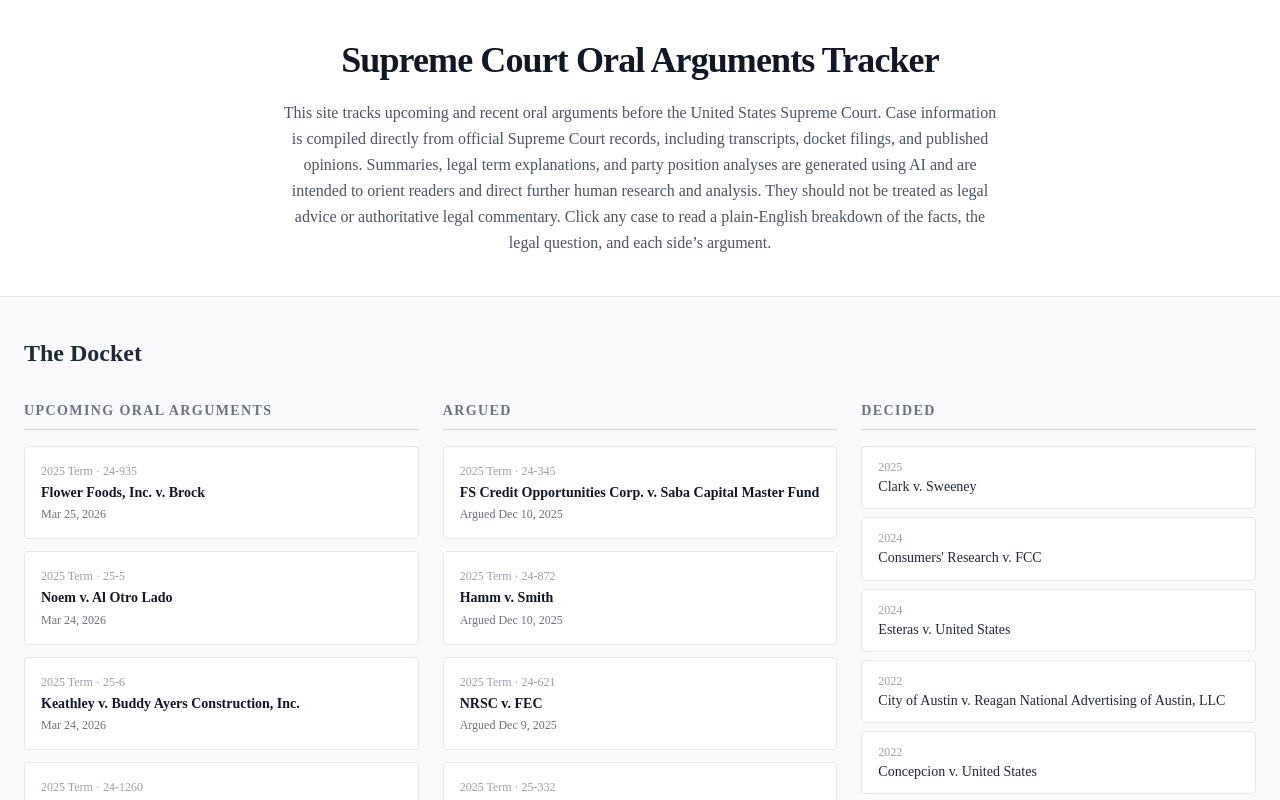
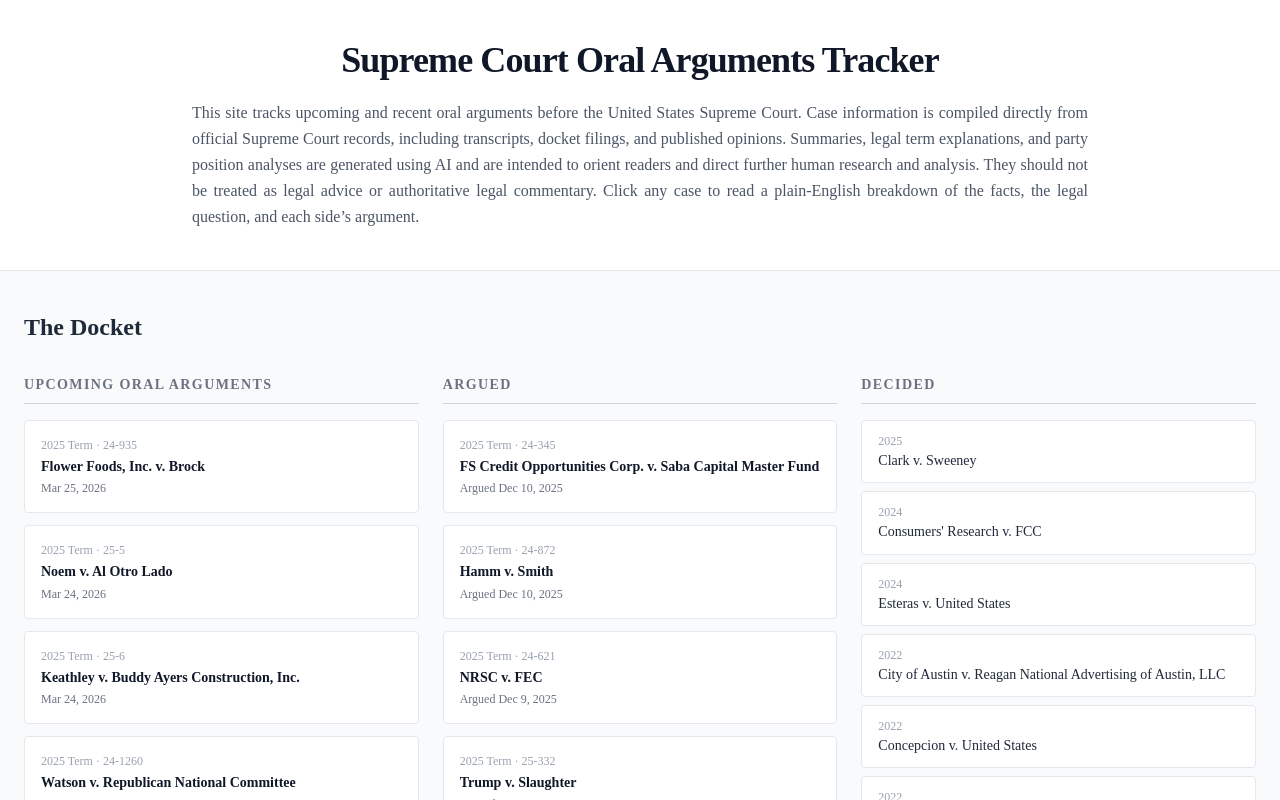
Before and after one commit to williamhiggins-star/supreme-court-wiki, a Next.js app: page / in a window 1280 px wide. Shown: the top 800 px of the page. Built offline with nearby package versions, Linux system fonts and the light colour scheme.

Commit message:
style: widen description block and justify text
Co-Authored-By: Claude Sonnet 4.6 <noreply@anthropic.com>

```diff
--- a/src/app/page.tsx
+++ b/src/app/page.tsx
@@ -72,18 +72,16 @@ export default function HomePage() {
 
   return (
     <main className="min-h-screen bg-gray-50">
-      <header className="bg-white border-b border-gray-200 py-10">
-        <div className="max-w-3xl mx-auto px-6 text-center">
-          <h1 className="text-4xl font-bold text-gray-900 tracking-tight">
+      <header className="bg-white border-b border-gray-200 py-10 px-6">
+        <h1 className="max-w-2xl mx-auto text-4xl font-bold text-gray-900 tracking-tight text-center">
           Supreme Court Oral Arguments Tracker
         </h1>
-          <p className="mt-5 text-base text-gray-600 leading-relaxed">
+        <p className="max-w-4xl mx-auto mt-5 text-base text-gray-600 leading-relaxed text-justify">
           This site tracks upcoming and recent oral arguments before the United States Supreme Court.
           Case information is compiled directly from official Supreme Court records, including transcripts, docket filings, and published opinions.
           Summaries, legal term explanations, and party position analyses are generated using AI and are intended to orient readers and direct further human research and analysis. They should not be treated as legal advice or authoritative legal commentary.
           Click any case to read a plain-English breakdown of the facts, the legal question, and each side&rsquo;s argument.
         </p>
-        </div>
       </header>
 
       <section className="max-w-7xl mx-auto px-6 py-10">
```
Lines whose indentation alone changed are shown as unchanged.
